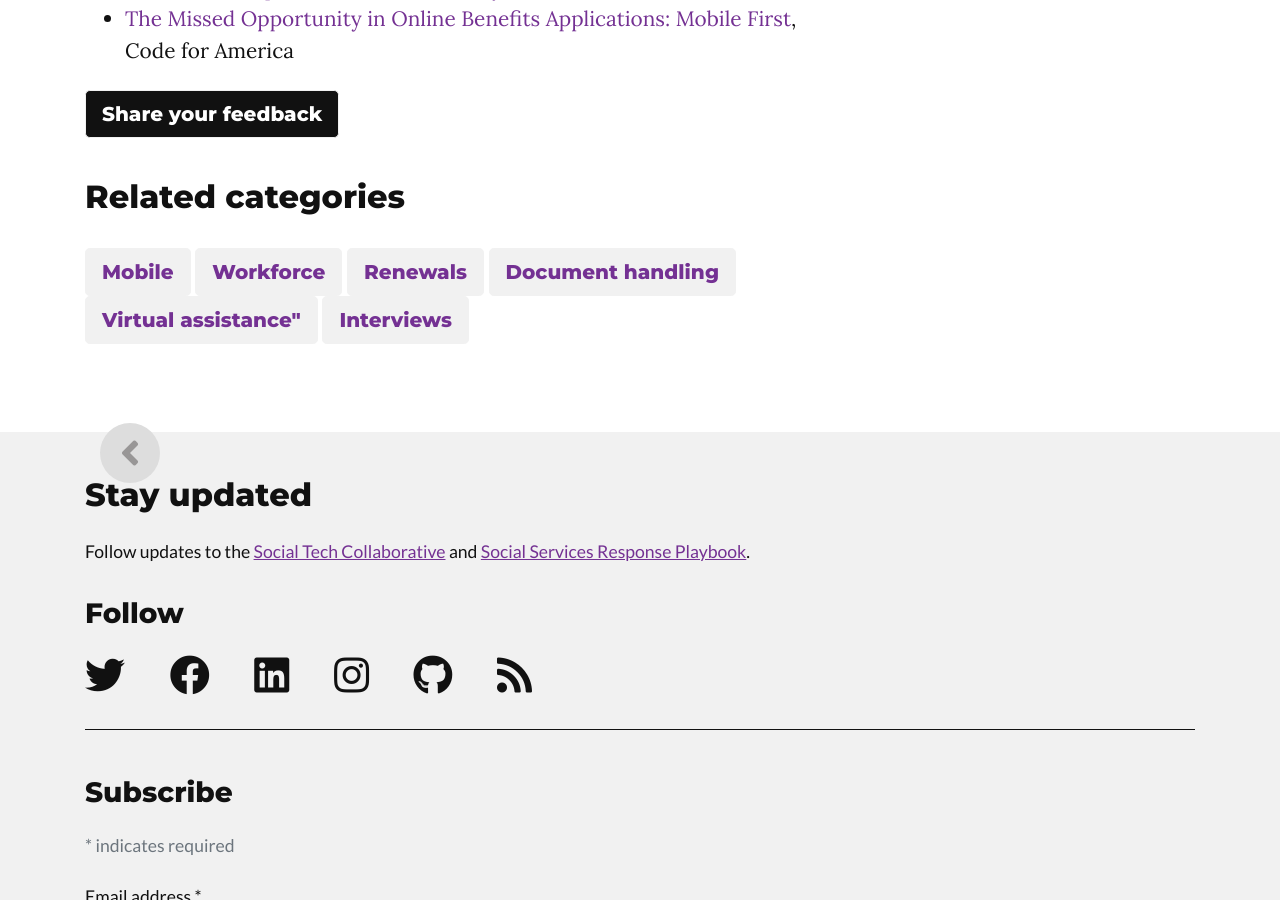
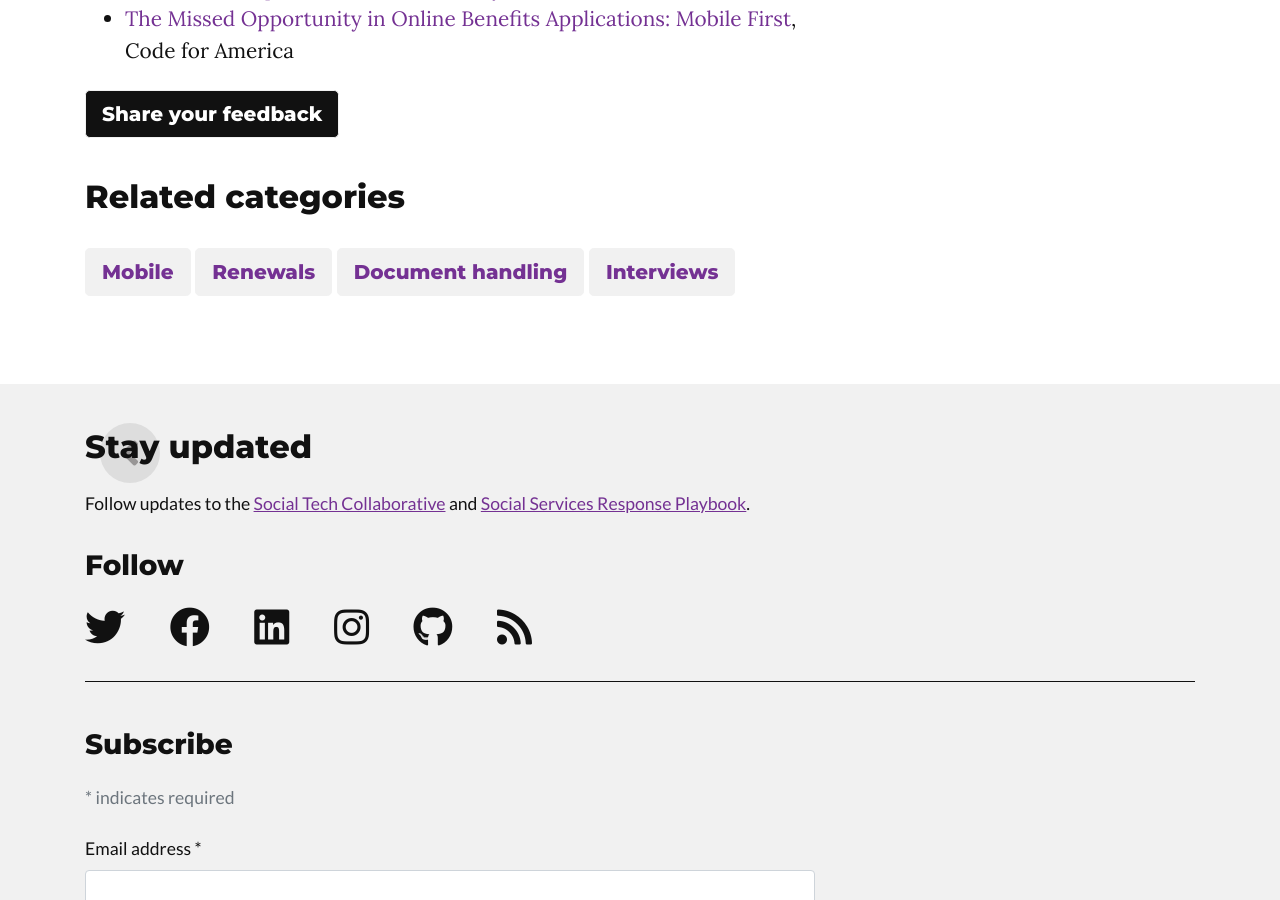
Before and after one commit to Social-Tech-Collab/socialtechcollaborative, a Jekyll site: the page built from _posts/2020-04-23-play-2.md, in a window 1280 px wide and 900 px high, scrolled down 3333 px. Built offline with Jekyll 4.4.1, drawn with Linux system fonts in a browser that asks for light colours; nearby versions of some CDN libraries; some web fonts are replaced.

Commit message:
limited categories per play to 4

```diff
--- a/_posts/2020-04-23-play-2.md
+++ b/_posts/2020-04-23-play-2.md
@@ -1,6 +1,6 @@
 ---
 title: "Use technology to make the transition from in-person to remote assistance easier"
-categories: ["Mobile","Workforce","Renewals","Document Handling",Virtual assistance","Interviews"]
+categories: ["Mobile","Renewals","Document Handling","Interviews"]
 date: 2020-4-23
 # image: example.png
 # visit: https://github.com/socialtechus/playbook/
```
